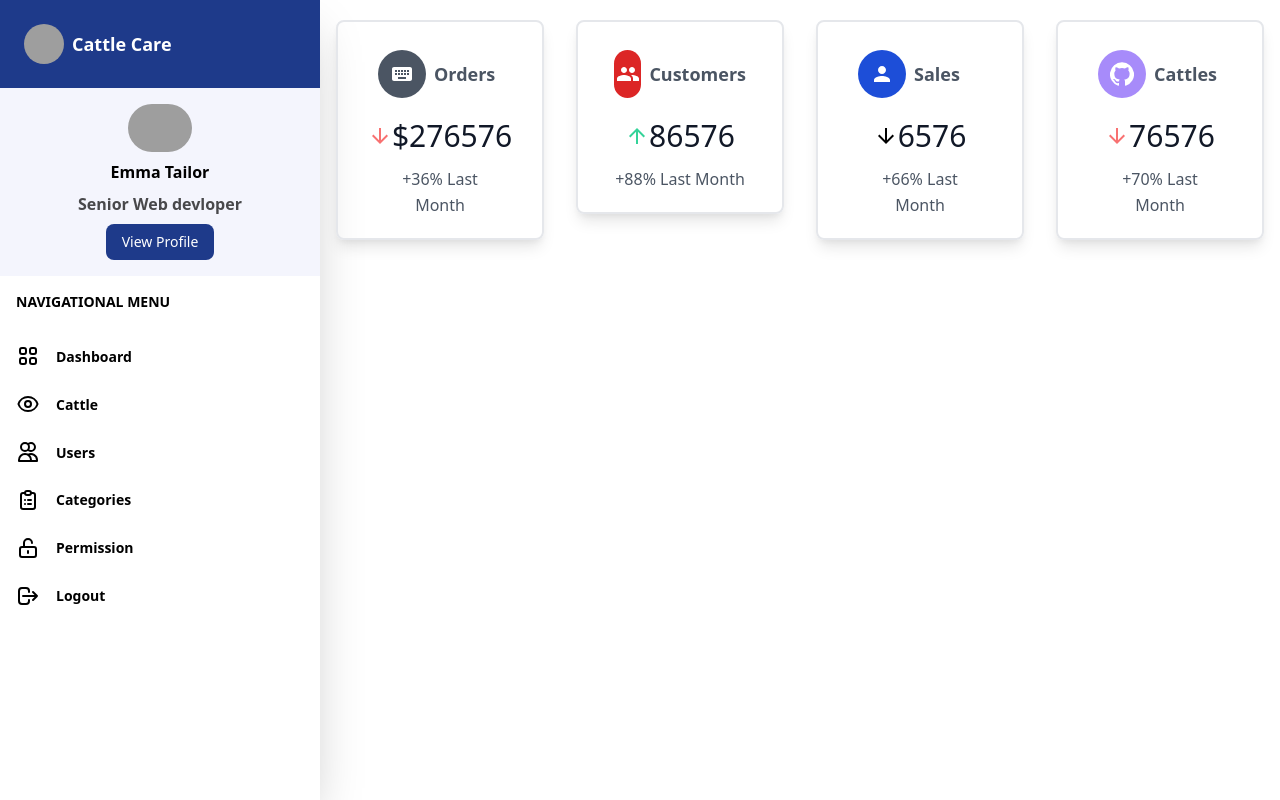
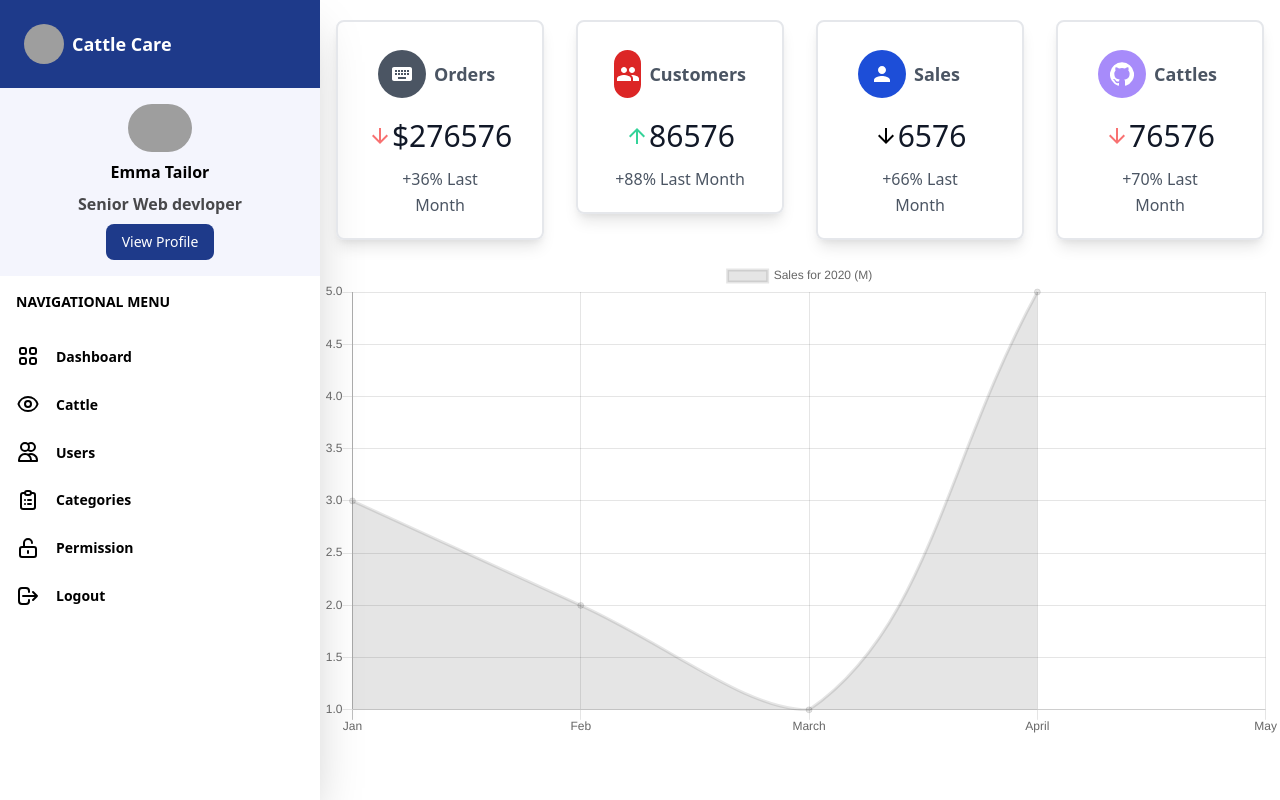
Before and after one commit to Cattle-Care/cattle-care-admin, a React (Create React App) app: page / in a window 1280 px wide. Built offline with nearby package versions, Linux system fonts and the light colour scheme; grey boxes are pictures that could not be loaded.

Commit message:
line chart added

```diff
--- a/package.json
+++ b/package.json
@@ -9,7 +9,9 @@
     "@testing-library/jest-dom": "^5.11.4",
     "@testing-library/react": "^11.1.0",
     "@testing-library/user-event": "^12.1.10",
+    "chart.js": "^2.9.4",
     "react": "^17.0.1",
+    "react-chartjs-2": "^2.11.1",
     "react-dom": "^17.0.1",
     "react-router-dom": "^5.2.0",
     "react-scripts": "4.0.3",
--- /dev/null
+++ b/src/components/Linechart.js
@@ -0,0 +1,29 @@
+import React from 'react'
+import {Line} from 'react-chartjs-2'
+function Linechart() {
+
+    const data ={
+        labels:[ 'Jan','Feb','March','April','May',],
+
+        datasets:[
+            {
+                label:'Sales for 2020 (M)',
+                data:[3,2,1,5]
+            },
+
+        ]
+
+
+    }
+    return (
+        <>
+        <div className="flex justify-center ">
+            <div className="w-full">
+            <Line data={data}/>
+            </div>
+            </div>
+        </>
+    )
+}
+
+export default Linechart
--- a/src/pages/Home.js
+++ b/src/pages/Home.js
@@ -3,13 +3,14 @@ import { Link } from 'react-router-dom';
 import Sidebar from '../components/Sidebar';
 import Cattle from "../components/Cattle";
 import Dashboard from "../components/Dashboard";
-import Header from "../components/Header";
+import Linechart from "../components/Linechart";
 import Layout from '../components/Layout';
 
 function Home() {
   return (
     <Layout>
     <Dashboard/>
+    <Linechart/>
     </Layout>
   );
 }
```
Also changed, not shown: 1 other file (tests, documents, lock files or other folders).
